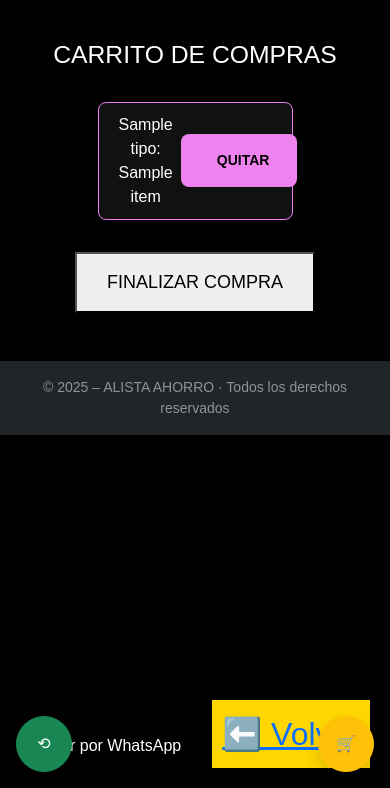
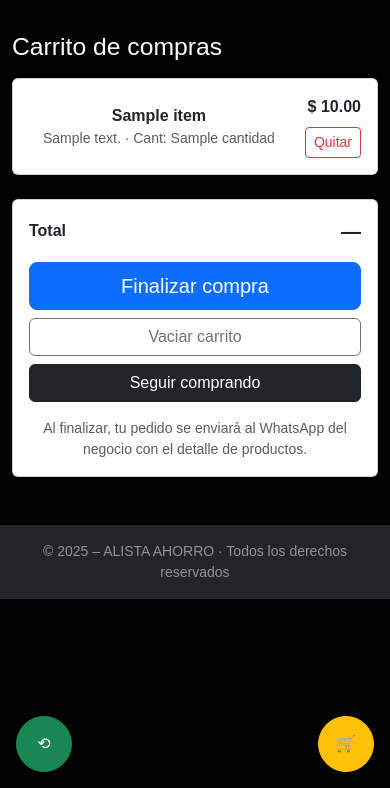
Before and after one commit to gutyperalta123/ALISTA-AHORRO, a Flask app: template backend/templates/carrito.html in a window 390 px wide. Shown: the part 56-844 px from the top of the page. Run offline with Flask 3, Linux system fonts and the light colour scheme; the template is opened without the code that fills it: most values are stand-ins (such as "Sample title", 1, 10 or a date in 2020).

Commit message:
Carrito responsive (Bootstrap): cards, resumen y acciones

```diff
--- a/backend/templates/carrito.html
+++ b/backend/templates/carrito.html
@@ -1,35 +1,97 @@
 {% include 'header.html' %}
 
-<h2 style="margin-top: 2rem;">CARRITO DE COMPRAS</h2>
+<main class="container my-4">
+  <div class="d-flex align-items-center justify-content-between mb-3">
+    <h2 class="mb-0">Carrito de compras</h2>
+    <div class="d-none d-md-block text-white-50 small">
+      <!-- espacio para info/ayuda si la querés -->
+    </div>
+  </div>
 
-<ul class="producto-lista">
-  {% if carrito %}
-    {% for item in carrito %}
-      <li class="producto-item">
-        {{ item.tipo|capitalize }}: {{ item.nombre }}
-        <a href="/quitar_del_carrito/{{ loop.index0 }}">
-          <button class="boton-comprar">QUITAR</button>
-        </a>
-      </li>
-    {% endfor %}
+  {% if carrito and carrito|length > 0 %}
+    <!-- Lista de items -->
+    <div class="row g-3">
+      {% for item in carrito %}
+      <div class="col-12">
+        <div class="card shadow-sm">
+          <div class="card-body d-flex gap-3 flex-wrap align-items-center">
+            <!-- Imagen del producto si existiera -->
+            {% if item.imagen %}
+              <img src="{{ url_for('static', filename='uploads/' + item.imagen) }}"
+                   alt="{{ item.nombre }}"
+                   class="img-fluid rounded"
+                   style="width:72px;height:72px;object-fit:cover;">
+            {% endif %}
+
+            <div class="flex-grow-1">
+              <div class="fw-semibold">{{ item.nombre or 'Producto' }}</div>
+              <div class="text-muted small">
+                {% if item.descripcion %}{{ item.descripcion }} · {% endif %}
+                {% if item.cantidad %}Cant: {{ item.cantidad }}{% endif %}
+              </div>
+            </div>
+
+            <div class="ms-auto text-end">
+              {% if item.precio %}
+                <div class="fw-bold">$
+                  {{ "%.2f"|format(item.precio) }}
+                </div>
+              {% endif %}
+              <a href="/quitar_del_carrito/{{ loop.index0 }}"
+                 class="btn btn-outline-danger btn-sm mt-2">Quitar</a>
+            </div>
+          </div>
+        </div>
+      </div>
+      {% endfor %}
+    </div>
+
+    <!-- Resumen y acciones -->
+    <div class="row mt-4">
+      <div class="col-12 col-lg-6 ms-auto">
+        <div class="card shadow-sm">
+          <div class="card-body">
+            <div class="d-flex justify-content-between align-items-center mb-3">
+              <span class="fw-semibold">Total</span>
+              <span class="fs-5 fw-bold">
+                {% if total is defined %}$
+                  {{ "%.2f"|format(total) }}
+                {% else %}
+                  <!-- si tu backend aún no calcula total, lo oculto elegantemente -->
+                  —
+                {% endif %}
+              </span>
+            </div>
+
+            <div class="d-grid gap-2">
+              <!-- Ajustá las rutas a las que ya tengas en tu app -->
+              <a href="/finalizar_compra" class="btn btn-primary btn-lg">
+                Finalizar compra
+              </a>
+              <a href="/vaciar_carrito" class="btn btn-outline-secondary">
+                Vaciar carrito
+              </a>
+              <a href="/productos" class="btn btn-dark">
+                Seguir comprando
+              </a>
+            </div>
+
+            <!-- Info de ayuda -->
+            <p class="small text-muted mt-3 mb-0">
+              Al finalizar, tu pedido se enviará al WhatsApp del negocio con el detalle de productos.
+            </p>
+          </div>
+        </div>
+      </div>
+    </div>
+
   {% else %}
-    <p>No hay productos ni promociones en el carrito.</p>
+    <!-- Carrito vacío -->
+    <div class="text-center text-white-50 py-5">
+      <h5 class="mb-3">Tu carrito está vacío</h5>
+      <a href="/productos" class="btn btn-primary">Ver productos</a>
+    </div>
   {% endif %}
-</ul>
-
-{% if carrito %}
-  <form action="/finalizar_compra" method="post" style="margin-top: 2rem;">
-    <button type="submit" class="boton-comprar" style="font-size: 18px; padding: 15px 30px;">FINALIZAR COMPRA</button>
-  </form>
-
-  {% set mensaje = "Hola, quiero realizar la siguiente compra:%0A" %}
-  {% for item in carrito %}
-    {% set mensaje = mensaje + "- " + item.tipo + ": " + item.nombre + "%0A" %}
-  {% endfor %}
-
-  <a class="whatsapp" target="_blank" href="https://wa.me/5493856123456?text={{ mensaje }}">Enviar por WhatsApp</a>
-{% endif %}
-
-<a href="/" class="carrito">⬅️ Volver</a>
+</main>
 
 {% include 'footer.html' %}
```
